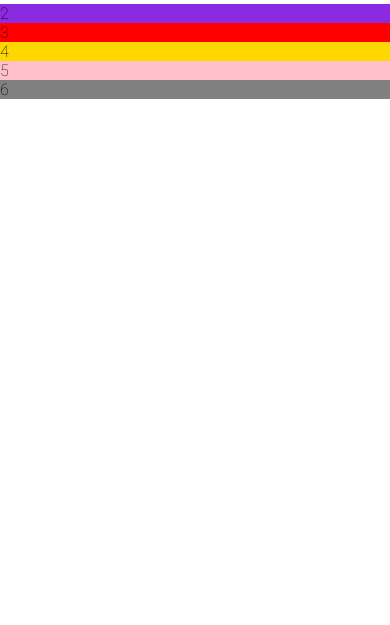
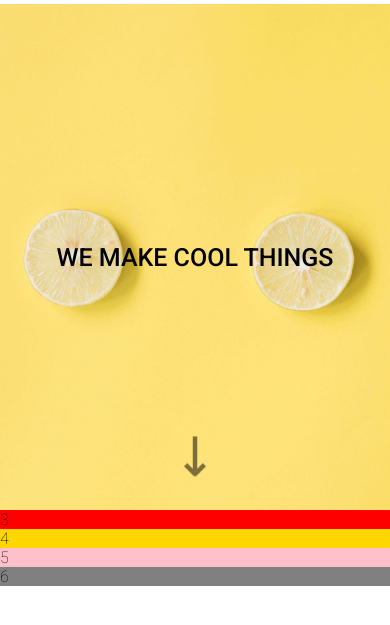
Before and after one commit to gabrielo3012/landing-page-sample-agency-1, a plain HTML site: page index.html in a window 390 px wide. Shown: the part 71-696 px from the top of the page. Drawn offline with Linux system fonts and the light colour scheme.

Commit message:
hero section done and responsive

```diff
--- a/index.html
+++ b/index.html
@@ -42,7 +42,10 @@
     </div>
   </header>
 
-  <section class="hero">2</section>
+  <section class="hero">
+    <h2>We make cool things</h2>
+  </section>
+
   <section class="about">3</section>
   <section class="services">4</section>
   <section class="projects">5</section>
--- a/src/css/style.css
+++ b/src/css/style.css
@@ -45,7 +45,41 @@ body {
 
 .hero {
   grid-area: hero;
-  background-color: blueviolet;
+  height: 89vh;
+  background: url('../images/lemons.jpg') center center no-repeat;
+  background-size: cover;
+  display: flex;
+  justify-content: center;
+  align-items: center;
+  position: relative;
+}
+
+.hero h2 {
+  font-weight: 500;
+  text-transform: uppercase;
+  font-size: 4rem;
+}
+
+.hero:after{
+  content: url('../images/seta_preta.png');
+  position: absolute;
+  height: 35px;
+  bottom: 40px;
+  animation: downarrow 0.6s infinite alternate ease-in-out;
+}
+
+@-webkit-keyframes downarrow {
+  0% { -webkit-transform: translateY(0); opacity: 0.4; }
+  100% { -webkit-transform: translateY(0.4em); opacity: 0.9; }
+}
+
+@media(max-width: 445px) {
+  .hero {
+    height: 60vh;
+  }
+  .hero h2 {
+    font-size: 2.5rem;
+  }
 }
 
 /* ABOUT */
```
